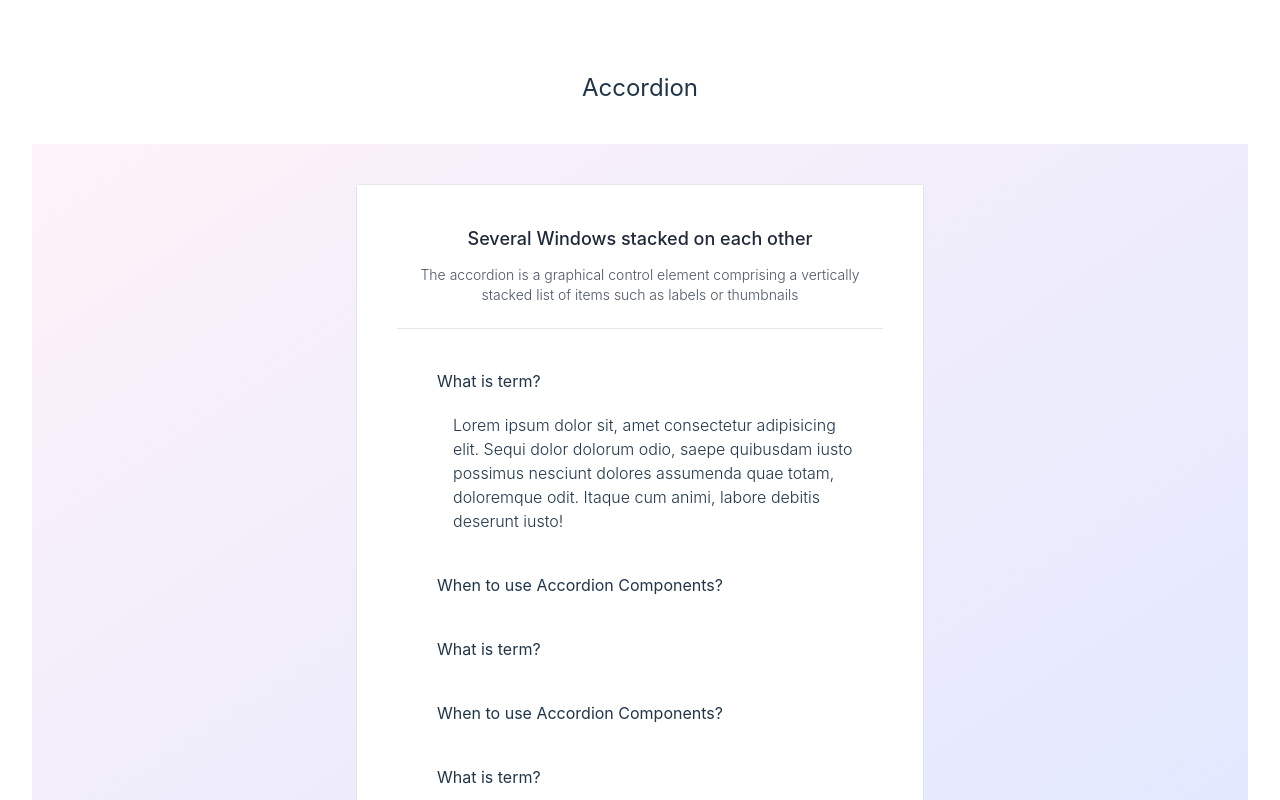
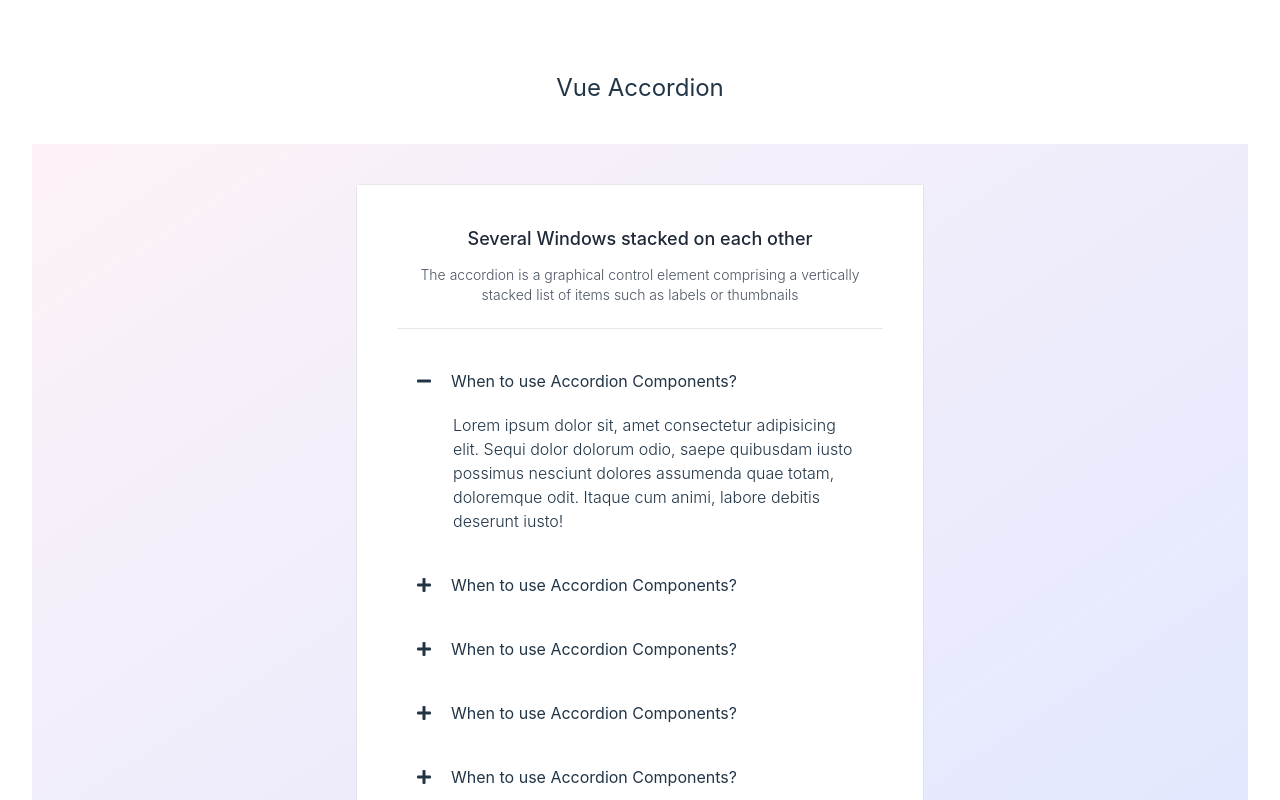
Before and after one commit to mehedijaman/vue_event_reactivity, a Vue app: page / in a window 1280 px wide. Shown: the top 800 px of the page. Built offline with nearby package versions, Linux system fonts and the light colour scheme.

Commit message:
- Accordion from array done

```diff
--- a/index.html
+++ b/index.html
@@ -4,8 +4,9 @@
     <meta charset="UTF-8" />
     <link rel="icon" type="image/svg+xml" href="/vite.svg" />
     <meta name="viewport" content="width=device-width, initial-scale=1.0" />
-    <title>Vite + Vue</title>
+    <title>Vue Accordion</title>
     <script defer src="//cdn.tailwindcss.com"></script>
+    <link href="//cdnjs.cloudflare.com/ajax/libs/font-awesome/5.13.0/css/all.min.css" rel="stylesheet" />
   </head>
   <body>
     <div id="app"></div>
--- a/src/App.vue
+++ b/src/App.vue
@@ -4,7 +4,7 @@ const activeIndex = ref('0')
 
 const accordions = reactive([
     {
-        title: 'What is term?',
+        title: 'When to use Accordion Components?',
         content: 'Lorem ipsum dolor sit, amet consectetur adipisicing elit. Sequi dolor dolorum odio, saepe quibusdam iusto possimus nesciunt dolores assumenda quae totam, doloremque odit. Itaque cum animi, labore debitis deserunt iusto!',
         isOpen: 1
     },
@@ -14,7 +14,7 @@ const accordions = reactive([
         isOpen: 0
     },
     {
-        title: 'What is term?',
+        title: 'When to use Accordion Components?',
         content: 'Lorem ipsum dolor sit, amet consectetur adipisicing elit. Sequi dolor dolorum odio, saepe quibusdam iusto possimus nesciunt dolores assumenda quae totam, doloremque odit. Itaque cum animi, labore debitis deserunt iusto!',
         isOpen: 0
     },
@@ -24,7 +24,7 @@ const accordions = reactive([
         isOpen: 0
     },
     {
-        title: 'What is term?',
+        title: 'When to use Accordion Components?',
         content: 'Lorem ipsum dolor sit, amet consectetur adipisicing elit. Sequi dolor dolorum odio, saepe quibusdam iusto possimus nesciunt dolores assumenda quae totam, doloremque odit. Itaque cum animi, labore debitis deserunt iusto!',
         isOpen: 0
     },
@@ -39,7 +39,7 @@ const accordions = reactive([
 
 <template>
    <section class="container mx-auto flex items-center flex-col">
-        <h1 class="text-center text-2xl py-10">Accordion</h1>
+        <h1 class="text-center text-2xl py-10">Vue Accordion</h1>
 
         <div class="p-10 bg-gradient-to-br from-pink-50 to-indigo-100 grid place-items-center">
           <div class="w-6/12 mx-auto rounded border">
@@ -54,12 +54,12 @@ const accordions = reactive([
               <!-- What is term -->
               <div class="transition hover:bg-indigo-50" v-for="(accordion, index) in accordions" :key="index">
                 <!-- header -->
-                <div @click="accordions[index].isOpen = !accordion.isOpen" class="accordion-header cursor-pointer transition flex space-x-5 px-5 items-center h-16">
-                  <i class="fas fa-plus"></i>
+                <div @click="activeIndex = index" class="accordion-header cursor-pointer transition flex space-x-5 px-5 items-center h-16">
+                  <i class="fas" :class="index == activeIndex?'fa-minus':'fa-plus'"></i>
                   <h3>{{ accordion.title }}</h3>
                 </div>
                 <!-- Content -->
-                <div class="px-5 pt-0 text-left pb-5" v-show="1 == accordion.isOpen">
+                <div class="px-5 pt-0 text-left pb-5" v-show="index == activeIndex">
                   <p class="leading-6 font-light pl-9 ">{{ accordion.content }}</p>
                 </div>
               </div>
```
